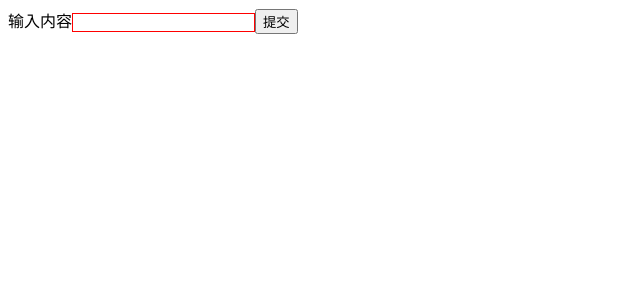
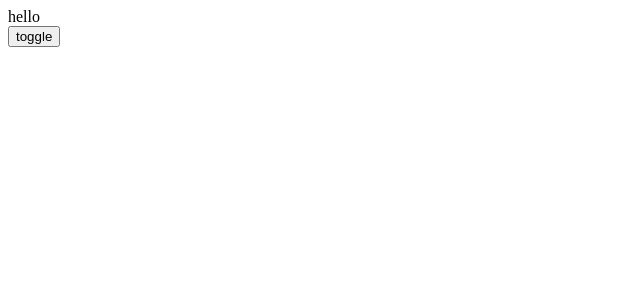
Before and after one commit to philiptam/react-todolist, a React (Create React App) app: page / in a window 1280 px wide. Shown: the top 300 px of the page, without its empty margins (0-640 px from the left). Built offline with nearby package versions, Linux system fonts and the light colour scheme.

Commit message:
CSSTransition和数据mock的使用

```diff
--- a/package.json
+++ b/package.json
@@ -6,7 +6,8 @@
     "axios": "^0.18.0",
     "react": "^16.6.1",
     "react-dom": "^16.6.1",
-    "react-scripts": "2.1.1"
+    "react-scripts": "2.1.1",
+    "react-transition-group": "^2.5.0"
   },
   "scripts": {
     "start": "react-scripts start",
--- a/src/TodoItem.js
+++ b/src/TodoItem.js
@@ -9,7 +9,7 @@
   }
 
   componentDidMount() {
-    console.log('ajax请求');
+
   }
 
   // 提高性能，避免无为渲染
@@ -24,7 +24,6 @@
   }
 
   render() {
-    console.log('child render');
     const {content, test} = this.props;
     return (
       <div onClick={this.handleClick}>{test}{content}</div>
--- a/src/TodoList.js
+++ b/src/TodoList.js
@@ -1,6 +1,7 @@
-import React, { Component, Fragment } from 'react';
+import React, {Component, Fragment} from 'react';
 import TodoItem from './TodoItem';
 import Test from './Test';
+import axios from 'axios';
 import './style.css';
 
 class TodoList extends Component {
@@ -99,9 +100,12 @@
   }
 
   // componentDidMount 组件挂载后执行
-  // componentDidMount() {
-  //   console.log('componentDidMount');
-  // }
+  componentDidMount() {
+    axios.get('/api/todolist').then((res) => {
+      console.log(res);
+      this.setState(() => ({list: [...res.data]}))
+    })
+  }
 
   // 组件被更新之前它会自动被执行 需要返回一个布尔值 true 更新 false 组件不更新
   // shouldComponentUpdate() {
@@ -120,7 +124,6 @@
   // }
 
 
-
 }
 
 export default TodoList;
--- /dev/null
+++ b/src/app/App.js
@@ -0,0 +1,38 @@
+import React, {Component} from 'react';
+import './style.css'
+import {CSSTransition} from 'react-transition-group';
+
+class App extends Component {
+  constructor(props) {
+    super(props);
+    this.state = {
+      show: true
+    };
+    this.toggleBtn = this.toggleBtn.bind(this);
+  }
+
+  toggleBtn() {
+    this.setState(() => ({
+      show: !this.state.show
+    }))
+  }
+
+  render() {
+    return (
+      <div>
+        <CSSTransition
+          in={this.state.show}
+          timeout={1000}
+          classNames='fade'
+        >
+          <div>hello</div>
+        </CSSTransition>
+        <button onClick={this.toggleBtn}>toggle</button>
+      </div>
+
+    )
+
+  }
+}
+
+export default App
--- /dev/null
+++ b/src/app/style.css
@@ -0,0 +1,28 @@
+/*入场的瞬间*/
+.fade-enter {
+    opacity: 0;
+}
+
+/*入场动画完成前存在*/
+.fade-enter-active {
+    opacity: 1;
+    transition: opacity 1s ease-in;
+}
+
+/*入场动画执行完成之后*/
+.fade-enter-done {
+    opacity: 1;
+}
+
+.fade-exit {
+    opacity: 1;
+}
+
+.fade-exit-active {
+    opacity: 0;
+    transition: opacity 1s ease-in;
+}
+
+.fade-exit-done {
+    opacity: 0;
+}
--- a/src/index.js
+++ b/src/index.js
@@ -1,5 +1,5 @@
 import React from 'react';
 import ReactDOM from 'react-dom';
-import TodoList from './TodoList';
+import App from './app/App';
 
-ReactDOM.render(<TodoList />, document.getElementById('root'));
+ReactDOM.render(<App />, document.getElementById('root'));
```
Also changed, not shown: 1 other file (tests, documents, lock files or other folders).
